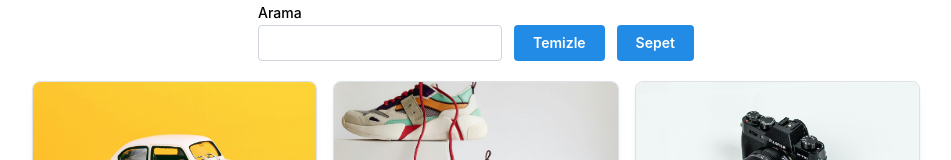
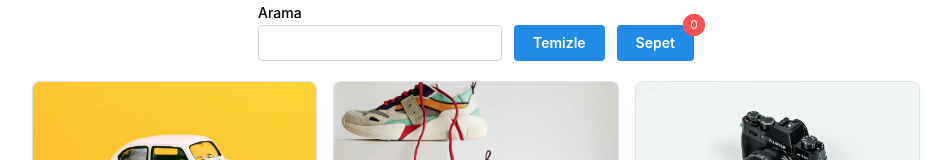
Before and after one commit to jsSpeedy/React-newBasketApp-II, a React (Create React App) app: page / in a window 1280 px wide. Shown: the top 160 px of the page, without its empty margins (164-1115 px from the left). Built offline with nearby package versions, Linux system fonts and the light colour scheme.

Commit message:
Sepet sayacı eklendi.

```diff
--- a/src/App.js
+++ b/src/App.js
@@ -9,6 +9,7 @@ import {
   Button,
   Flex,
   Drawer,
+  Indicator,
 } from "@mantine/core";
 import { IconCircleCheck } from "@tabler/icons-react";
 import CardComponent from "./components/Card";
@@ -54,7 +55,9 @@ function App() {
           />
         </Input.Wrapper>
         <Button onClick={() => setSearchValue("")}>Temizle</Button>
-        <Button onClick={() => setOpened(true)}>Sepet</Button>
+        <Indicator color="red" label={basketItems.length} size={22}>
+          <Button onClick={() => setOpened(true)}>Sepet</Button>
+        </Indicator>
       </Flex>
       <SimpleGrid cols={3} className="simple">
         {filteredItems.map(({ name, price, src }, index) => {
```
